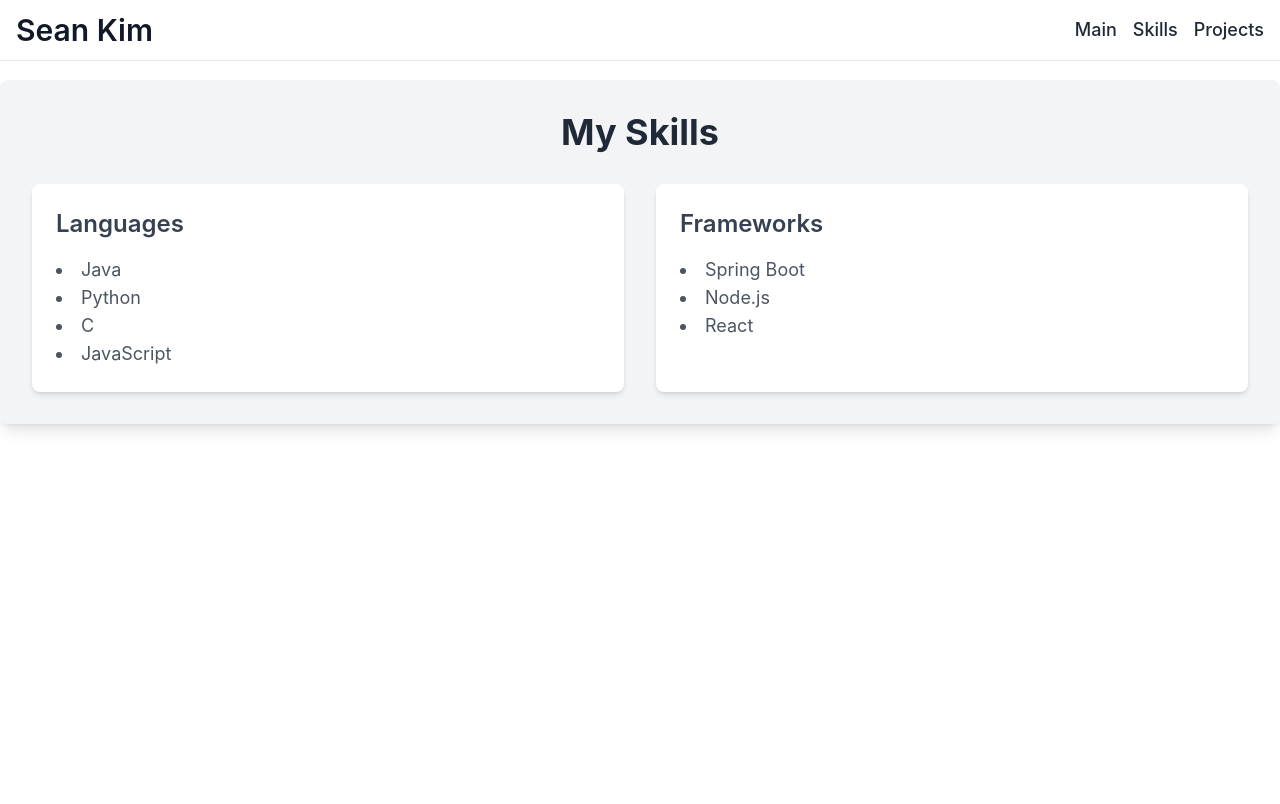
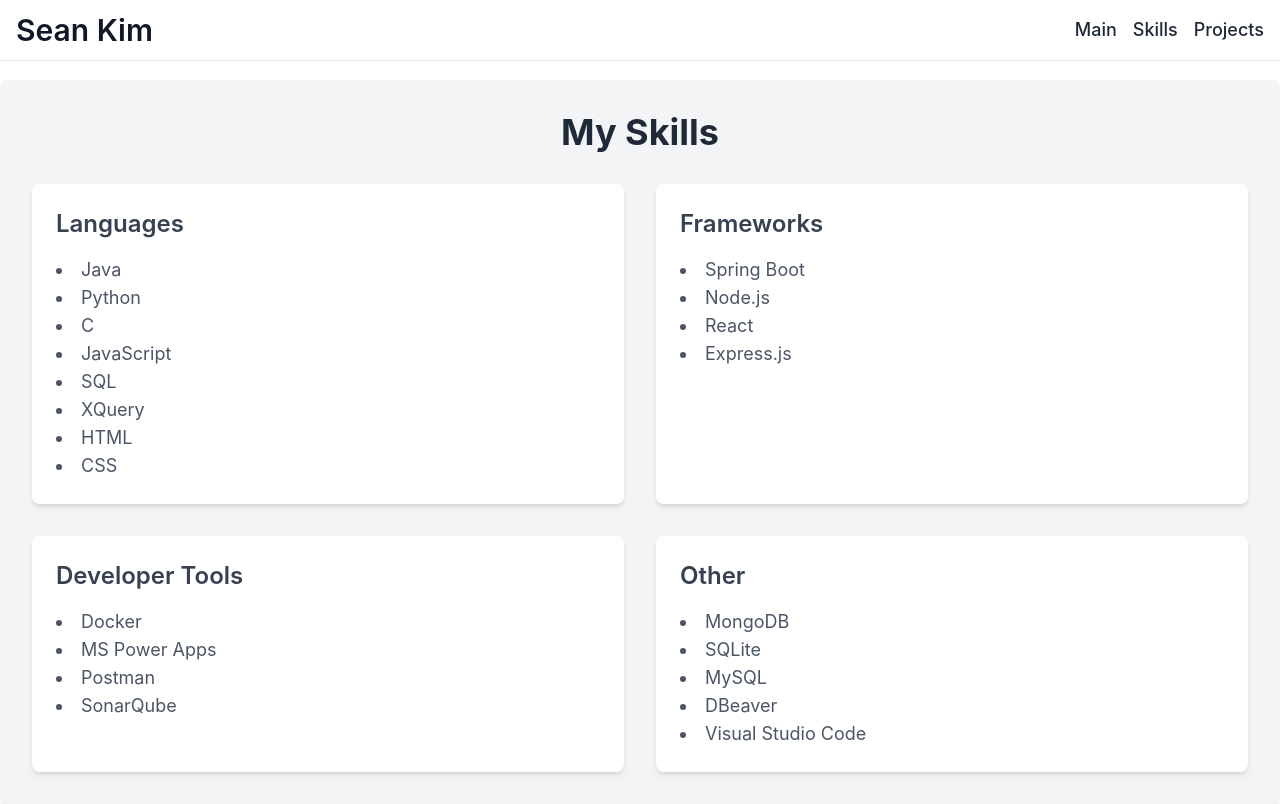
Before and after one commit to seankimfeb/seankimportfolio, a React (Create React App) app: page /skills in a window 1280 px wide. Built offline with nearby package versions, Linux system fonts and the light colour scheme.

Commit message:
updated texts

```diff
--- a/src/pages/Introduction.jsx
+++ b/src/pages/Introduction.jsx
@@ -21,18 +21,20 @@ const Introduction = () => {
                 <div className="grid grid-cols-1 md:grid-cols-3 gap-8">
                     <div className="bg-white p-6 rounded-lg shadow-md min-h-[400px] flex flex-col">
                         <img src="https://via.placeholder.com/300" alt="Project 1" className="rounded-lg mb-4 w-full h-48 object-cover" />
-                        <h3 className="text-xl font-semibold mb-2">Project 1</h3>
-                        <p className="text-gray-600">Lorem ipsum dolor sit amet, consectetur adipiscing elit. Integer nec odio. Praesent libero. Sed cursus ante dapibus diam.</p>
+                        <h3 className="text-xl font-semibold mb-2">VehicleExpo E-commerce</h3>
+                        <p className="text-gray-600">A full-stack car merchandise web application.
+                            Has all functioning e-commerce components including login, review writing, checkout...etc.
+                        </p>
                     </div>
                     <div className="bg-white p-6 rounded-lg shadow-md min-h-[400px] flex flex-col">
                         <img src="https://via.placeholder.com/300" alt="Project 2" className="rounded-lg mb-4 w-full h-48 object-cover" />
-                        <h3 className="text-xl font-semibold mb-2">Project 2</h3>
-                        <p className="text-gray-600">Lorem ipsum dolor sit amet, consectetur adipiscing elit. Integer nec odio. Praesent libero. Sed cursus ante dapibus diam.</p>
+                        <h3 className="text-xl font-semibold mb-2">Carpool Application</h3>
+                        <p className="text-gray-600">A mobile app that allows users to carpool and calculates how much cost of travel each person owes to the driver.</p>
                     </div>
                     <div className="bg-white p-6 rounded-lg shadow-md min-h-[400px] flex flex-col">
                         <img src="https://via.placeholder.com/300" alt="Project 3" className="rounded-lg mb-4 w-full h-48 object-cover" />
-                        <h3 className="text-xl font-semibold mb-2">Project 3</h3>
-                        <p className="text-gray-600">Lorem ipsum dolor sit amet, consectetur adipiscing elit. Integer nec odio. Praesent libero. Sed cursus ante dapibus diam.</p>
+                        <h3 className="text-xl font-semibold mb-2">Footwear shopping simulator</h3>
+                        <p className="text-gray-600">A front-end project that simulates the online footwear shopping, was developed to perform the study comparing task completion speed of labeled vs unlabeled UI components</p>
                     </div>
                 </div>
             </div>
--- a/src/pages/Skills.jsx
+++ b/src/pages/Skills.jsx
@@ -12,6 +12,10 @@ const Skills = () => {
                         <li>Python</li>
                         <li>C</li>
                         <li>JavaScript</li>
+                        <li>SQL</li>
+                        <li>XQuery</li>
+                        <li>HTML</li>
+                        <li>CSS</li>
                     </ul>
                 </div>
                 <div className="bg-white p-6 rounded-lg shadow-md">
@@ -20,6 +24,27 @@ const Skills = () => {
                         <li>Spring Boot</li>
                         <li>Node.js</li>
                         <li>React</li>
+                        <li>Express.js</li>
+
+                    </ul>
+                </div>
+                <div className="bg-white p-6 rounded-lg shadow-md">
+                    <h3 className="text-2xl font-semibold mb-4 text-gray-700">Developer Tools</h3>
+                    <ul className="list-disc list-inside text-lg text-gray-600">
+                        <li>Docker</li>
+                        <li>MS Power Apps</li>
+                        <li>Postman</li>
+                        <li>SonarQube</li>
+                    </ul>
+                </div>
+                <div className="bg-white p-6 rounded-lg shadow-md">
+                    <h3 className="text-2xl font-semibold mb-4 text-gray-700">Other</h3>
+                    <ul className="list-disc list-inside text-lg text-gray-600">
+                        <li>MongoDB</li>
+                        <li>SQLite</li>
+                        <li>MySQL</li>
+                        <li>DBeaver</li>
+                        <li>Visual Studio Code</li>
                     </ul>
                 </div>
             </div>
```
